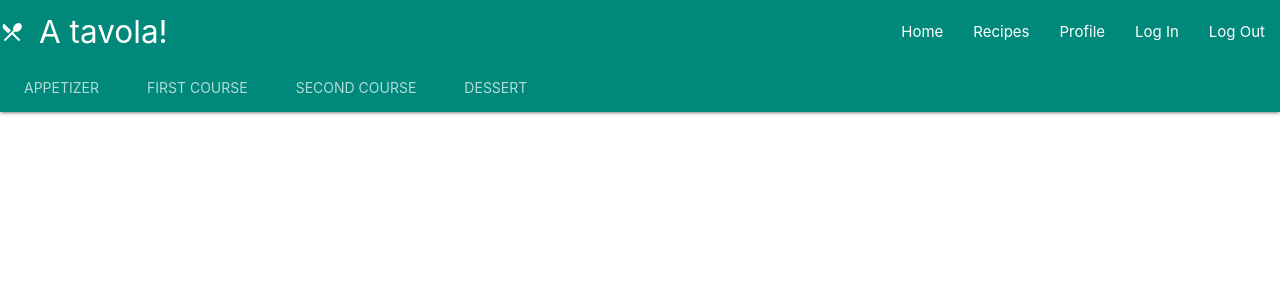
After one commit to ClaudiaLie/MS_3_CookBook_Website, a Flask app: template templates/index.html in a window 1280 px wide. The commit adds this page. Shown: the top 300 px of the page. Run offline with Flask 2, Linux system fonts and the light colour scheme; the template is opened without the code that fills it, so the values that code supplies are empty; some libraries are stand-ins or nearby versions.

Commit message:
Add Materialize Navbar and Sidenav, add index.html homepage

```diff
--- a/app.py
+++ b/app.py
@@ -16,6 +16,14 @@ mongo = PyMongo(app)
 
 
 @app.route("/")
+def index():
+    # on entering the index page clear any filters and sort criteria that have
+    # been applied to search results.
+    session["filters"] = {}
+    session["sort"] = {}
+    return render_template("index.html", title_text='A tavola')
+
+
 @app.route("/recipes")
 def recipes():
     recipes = mongo.db.recipes.find()
--- a/static/js/script.js
+++ b/static/js/script.js
@@ -0,0 +1,4 @@
+
+$(document).ready(function(){
+    $('.sidenav').sidenav();
+  });
--- /dev/null
+++ b/templates/index.html
@@ -0,0 +1,64 @@
+<!DOCTYPE html>
+<html lang="en">
+  <head>
+      <meta charset="UTF-8">
+      <meta http-equiv="X-UA-Compatible" content="IE=edge">
+      <meta name="viewport" content="width=device-width, initial-scale=1.0">
+      <!-- Materialize Icons -->
+      <link href="https://fonts.googleapis.com/icon?family=Material+Icons" rel="stylesheet">
+      <!--Font Awesome -->
+      <link rel="stylesheet" href="https://cdnjs.cloudflare.com/ajax/libs/font-awesome/5.15.3/css/all.min.css" integrity="sha512-iBBXm8fW90+nuLcSKlbmrPcLa0OT92xO1BIsZ+ywDWZCvqsWgccV3gFoRBv0z+8dLJgyAHIhR35VZc2oM/gI1w==" crossorigin="anonymous" referrerpolicy="no-referrer" type="text/css">
+      <!-- Compiled and minified CSS -->
+      <link rel="stylesheet" href="https://cdnjs.cloudflare.com/ajax/libs/materialize/1.0.0/css/materialize.min.css" type="text/css">
+      <link rel="stylesheet" href="{{ url_for('static', filename='css/style.css') }}" type="text/css">
+
+      <title>Homepage</title>
+  </head>
+  <body>
+
+    <header>
+      <!-- top navbar -->
+      <nav class="nav-extended text-shadow #00897b teal darken-1 ">
+        <div class="nav-wrapper">
+          <a href="{{ url_for('index') }}" class="brand-logo"><i class="small material-icons">local_dining</i> A tavola!</a>
+          <a href="#" data-target="mobile-demo" class="sidenav-trigger"><i class="material-icons">menu</i></a>
+          <ul class="right hide-on-med-and-down">
+            <li><a href="{{ url_for('index') }}">Home</a></li>
+            <li><a href="{{ url_for('recipes') }}">Recipes</a></li>
+            <li><a href="#">Profile</a></li>
+            <li><a href="#">Log In</a></li>
+            <li><a href="#">Log Out</a></li>
+          </ul>
+        </div>
+          <!-- bottom nav -->
+        <div class="nav-content">
+          <ul class="tabs tabs-transparent">
+            <li class="tab"><a href="#test1">Appetizer</a></li>
+            <li class="tab"><a href="#test2">First Course</a></li>
+            <li class="tab"><a href="#test3">Second Course</a></li>
+            <li class="tab"><a href="#test4">Dessert</a></li>
+          </ul>
+        </div>
+      </nav>
+      <!-- mobile sidenav -->
+      <ul class="sidenav" id="mobile-demo">
+        <li><h4 class="center-align #00897b teal darken-1 text-darken-4"> A tavola! </h4></li>
+        <li><a href="{{ url_for('index') }}">Home</a></li>
+        <li><a href="{{ url_for('recipes') }}">Recipes</a></li>
+        <li><a href="#">Profile</a></li>
+        <li><a href="#">Log In</a></li>
+        <li><a href="#">Log Out</a></li>
+      </ul>
+    </header>
+
+      {% block content %}
+      {% endblock %}
+      <!--jQuery-->
+      <script src="https://code.jquery.com/jquery-3.6.0.min.js" integrity="sha256-/xUj+3OJU5yExlq6GSYGSHk7tPXikynS7ogEvDej/m4=" crossorigin="anonymous"></script>
+      <!-- Compiled and minified JavaScript -->
+      <script src="https://cdnjs.cloudflare.com/ajax/libs/materialize/1.0.0/js/materialize.min.js"></script>
+      <script src="{{ url_for('static', filename='js/script.js') }}"></script>
+      {% block scripts %}
+      {% endblock %}
+  </body>
+</html>
```
Also changed, not shown: templates/base.html (+39 -1 lines).
